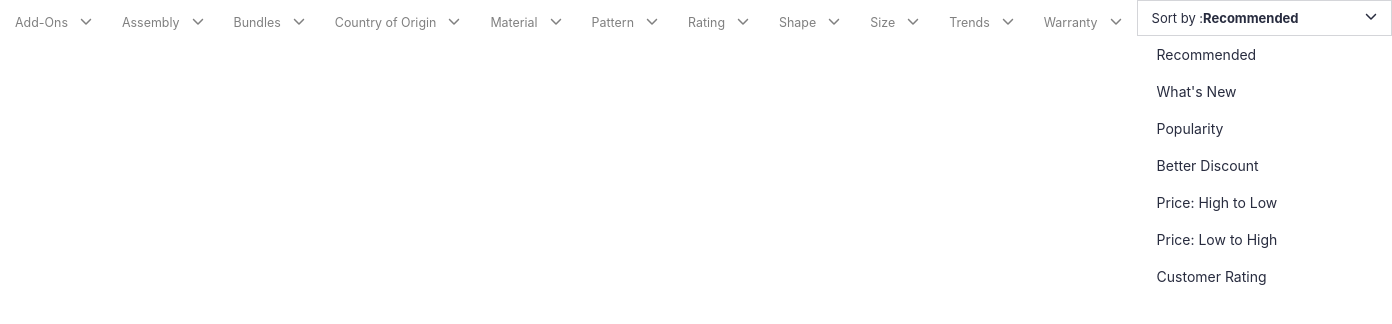
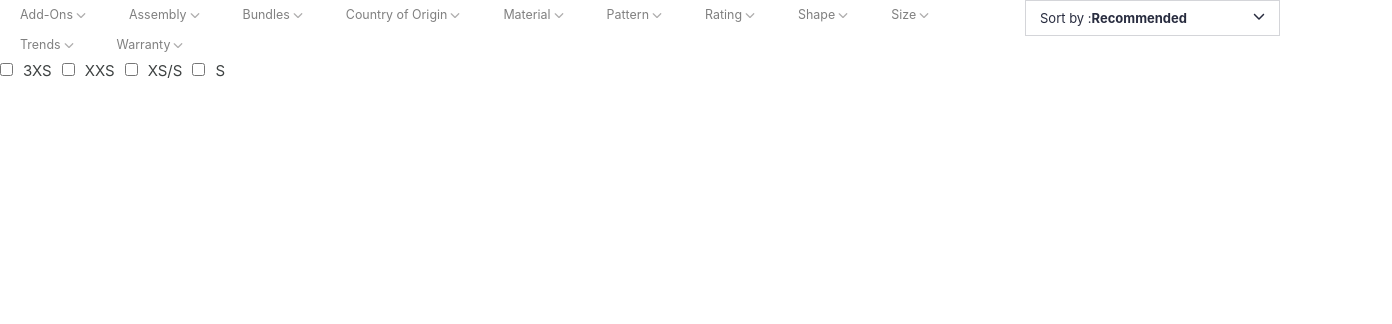
Before and after one commit to 7070509785/my-first-react-project, a React (Create React App) app: page / in a window 1280 px wide. Shown: the top 324 px of the page, 1392 px wide, since content can reach past the window. Built offline with nearby package versions, Linux system fonts and the light colour scheme.

Commit message:
product-top-sort

```diff
--- a/src/product-top-filter/product-top-filter-item.module.css
+++ b/src/product-top-filter/product-top-filter-item.module.css
@@ -9,13 +9,19 @@
   width: max-content;
 }
 .bol {
-  font-size: 12px;
-  margin-left: 12px;
+  font-size: 10px;
+  margin-left: 10px;
+  margin: 3px;
+  color: #b1b0b0;
 }
 .not {
-  margin: 10px;
-  padding: 5px;
+  margin: 0 5px;
+  padding: 6px 15px;
   border-radius: 30px;
+  display: flex;
+  height: 30px;
+  justify-content: center;
+  align-items: center;
 }
 .not:hover {
   background-color: #eaeded;
--- a/src/product-top-filter/product-top-filters.js
+++ b/src/product-top-filter/product-top-filters.js
@@ -2,7 +2,94 @@ import ProductTopFillerItem from "./product-top-filter-item";
 import styles from "./product-top-filters.module.css";
 import ProductTopSort from "./product-top-sort";
 function ProductTopFilters() {
+  let filters = [
+    {
+      title: "Bundles",
+      items: [
+        {
+          key: "Bundles",
+        },
+        {
+          key: "Single Styles",
+        },
+      ],
+    },
+    {
+      title: "Country of Origin",
+      items: [
+        {
+          key: "All Countries",
+        },
+        {
+          key: "India",
+        },
+      ],
+    },
+    {
+      title: "Size",
+      items: [
+        {
+          key: "3XS",
+        },
+        {
+          key: "XXS",
+        },
+        {
+          key: "XS/S",
+        },
+        {
+          key: "S",
+        },
+        {
+          key: "S/M",
+        },
+        {
+          key: "M",
+        },
+        {
+          key: "M/L",
+        },
+        {
+          key: "L",
+        },
+        {
+          key: "X/L",
+        },
+        {
+          key: "XL/XXL",
+        },
+        {
+          key: "XX/L",
+        },
+        {
+          key: "3XL",
+        },
+        {
+          key: "4XL",
+        },
+        {
+          key: "5XL",
+        },
+        {
+          key: "6XL",
+        },
+        {
+          key: "7XL",
+        },
+        {
+          key: "8XL",
+        },
+        {
+          key: "9XL",
+        },
+        {
+          key: "10XL",
+        },
+      ],
+    },
+  ];
   return (
+    <div>
       <div className={styles.ayush}>
         <div className={styles.nutan}>
           <ProductTopFillerItem title={"Add-Ons"} />
@@ -21,6 +108,25 @@ function ProductTopFilters() {
           <ProductTopSort />
         </div>
       </div>
+      <div className={styles.kajal5}>
+        <div className={styles.ayush1}>
+          <input type="checkbox"></input>
+          <label>3XS</label>
+        </div>
+        <div className={styles.ayush1}>
+          <input type="checkbox"></input>
+          <label>XXS</label>
+        </div>
+        <div className={styles.ayush1}>
+          <input type="checkbox"></input>
+          <label>XS/S</label>
+        </div>
+        <div className={styles.ayush1}>
+          <input type="checkbox"></input>
+          <label>S</label>
+        </div>
+      </div>
+    </div>
   );
 }
 
--- a/src/product-top-filter/product-top-filters.module.css
+++ b/src/product-top-filter/product-top-filters.module.css
@@ -1,6 +1,15 @@
 .nutan {
   display: flex;
+  flex-wrap: wrap;
 }
 .ayush {
   display: flex;
 }
+.ayush1 label {
+  padding: 10px;
+  font-size: 15px;
+  color: #3d4141;
+}
+.kajal5 {
+  display: flex;
+}
--- a/src/product-top-filter/product-top-sort.js
+++ b/src/product-top-filter/product-top-sort.js
@@ -3,32 +3,32 @@ import styles from "./product-top-sort.module.css";
 import { faChevronDown } from "@fortawesome/free-solid-svg-icons";
 function ProductTopSort() {
   return (
-    <div className={styles.village}>
     <div className={styles.mood}>
       <h5>Sort by : </h5>
       <span>Recommended</span>
       <FontAwesomeIcon icon={faChevronDown} className={styles.not} />
-      </div>
-      <div className={styles.apple4}>
+      <div className={styles.kajal}>
+        <div className={styles.apple}>
           <h5>Recommended</h5>
         </div>
-      <div className={styles.mat}>
+        <div className={styles.apple}>
           <h5>What's New</h5>
         </div>
-      <div className={styles.cat}>
+        <div className={styles.apple}>
           <h5>Popularity</h5>
         </div>
         <div className={styles.apple}>
           <h5>Better Discount</h5>
         </div>
-      <div className={styles.apple1}>
+        <div className={styles.apple}>
           <h5>Price: High to Low</h5>
         </div>
-      <div className={styles.apple2}>
+        <div className={styles.apple}>
           <h5>Price: Low to High</h5>
         </div>
-      <div className={styles.apple3}>
+        <div className={styles.apple}>
           <h5>Customer Rating</h5>
+        </div>
       </div>
     </div>
   );
--- a/src/product-top-filter/product-top-sort.module.css
+++ b/src/product-top-filter/product-top-sort.module.css
@@ -8,6 +8,7 @@
   width: 255px;
   box-sizing: border-box;
   border: 1px solid #d4d5d9;
+  position: relative;
 }
 .mood span {
   text-transform: capitalize;
@@ -24,30 +25,7 @@
   font-size: 12px;
   margin-left: 66px;
 }
-.mat h5 {
-  display: block;
-  font-size: 14px;
-  color: #282c3f;
-  cursor: pointer;
-  padding: 10px 20px;
-  font-weight: 400;
-}
-.apple4 h5 {
-  display: block;
-  font-size: 14px;
-  color: #282c3f;
-  cursor: pointer;
-  padding: 10px 20px;
-  font-weight: 400;
-}
-.cat h5 {
-  display: block;
-  font-size: 14px;
-  color: #282c3f;
-  cursor: pointer;
-  padding: 10px 20px;
-  font-weight: 400;
-}
+
 .apple h5 {
   display: block;
   font-size: 14px;
@@ -56,27 +34,18 @@
   padding: 10px 20px;
   font-weight: 400;
 }
-.apple2 h5 {
+.kajal {
+  position: absolute;
+  top: 100%;
+  width: 100%;
+  border: 1px solid #d4d5d9;
+  left: 0;
+  display: none;
+}
+
+.kajal .apple:hover {
+  background-color: #eaeded;
+}
+.mood:hover .kajal {
   display: block;
-  font-size: 14px;
-  color: #282c3f;
-  cursor: pointer;
-  padding: 10px 20px;
-  font-weight: 400;
 }
-.apple3 h5 {
-  display: block;
-  font-size: 14px;
-  color: #282c3f;
-  cursor: pointer;
-  padding: 10px 20px;
-  font-weight: 400;
-}
-.apple1 h5 {
-  display: block;
-  font-size: 14px;
-  color: #282c3f;
-  cursor: pointer;
-  padding: 10px 20px;
-  font-weight: 400;
-}
```
Lines whose indentation alone changed are shown as unchanged.
